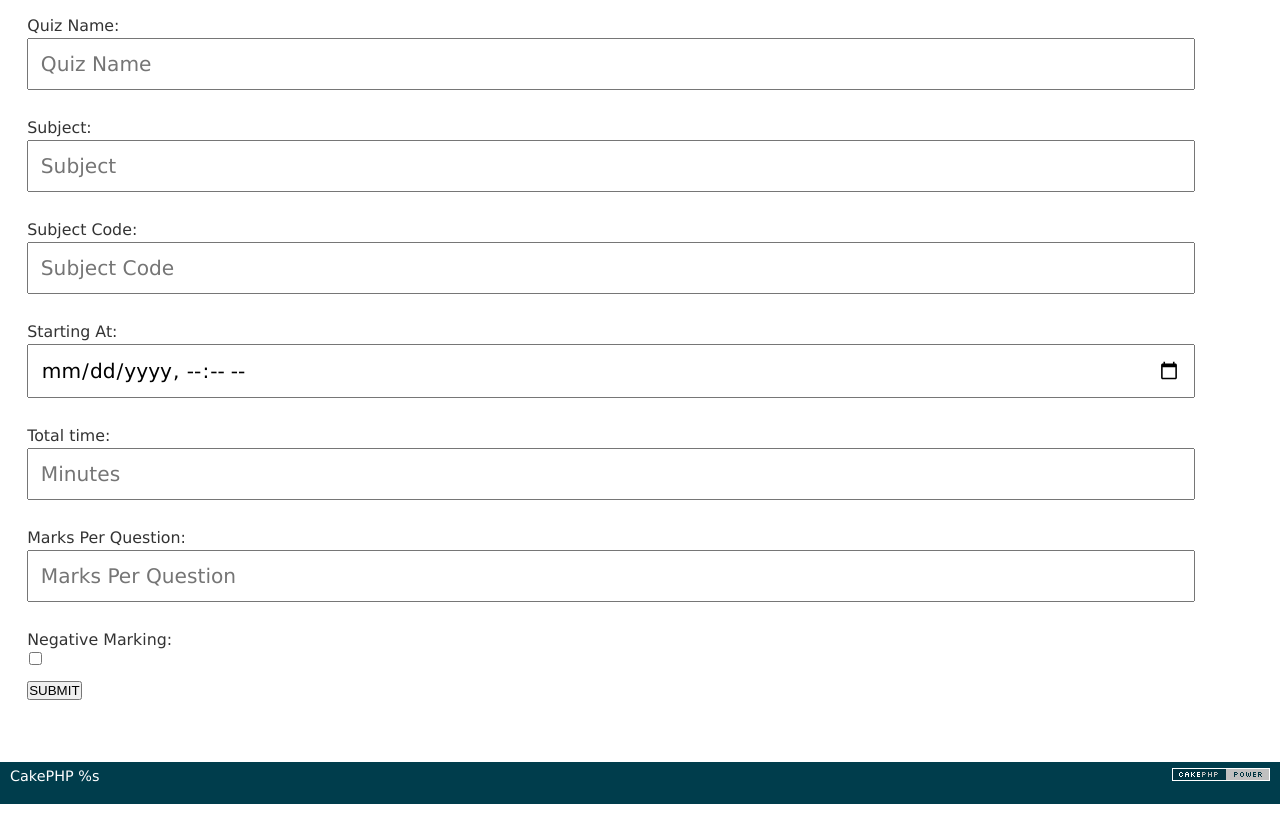
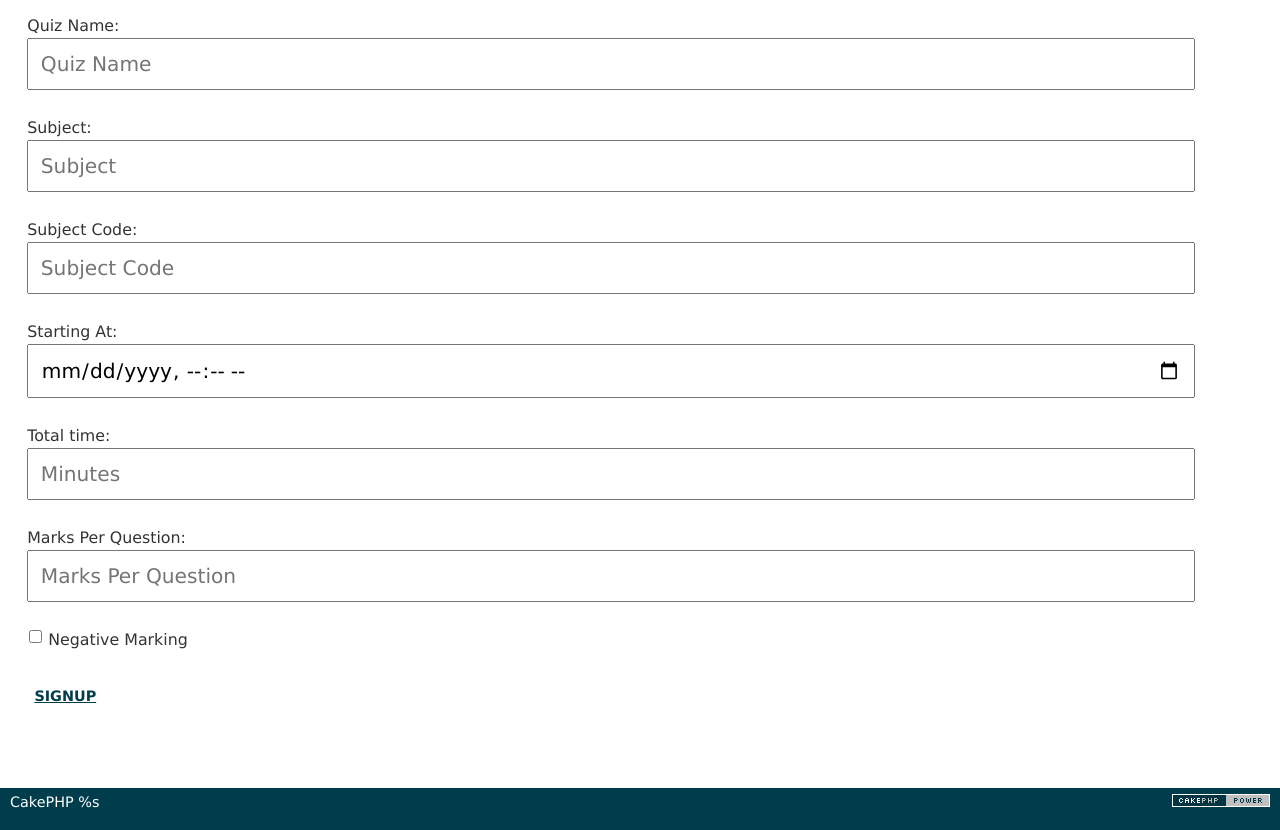
Before and after one commit to ShafiqIslam/quizForKUET, a CakePHP app: the page made by app/View/Exams/new_exam.ctp in a window 1280 px wide. Shown: the part 48-878 px from the top of the page. Before the commit the page ends 852 px from the top, so only its background shows below. Run offline with PHP 8.4 and a stand-in for CakePHP, Linux system fonts and the light colour scheme; the template is opened without the code that fills it, so the values that code supplies are empty; some libraries are stand-ins or nearby versions.

Commit message:
new exam page updated

```diff
--- a/app/View/Exams/new_exam.ctp
+++ b/app/View/Exams/new_exam.ctp
@@ -1,5 +1,8 @@
+<div class="new_exam_bg">
+    <div class="container">
+        <div class="row">
             <div id="quiz_create_tab">
-    <form method="post" action="<?php echo $this->webroot;?>exams/new_exam" role="form" id="create_quiz_form">
+                <form class="form-horizontal col-sm-4 col-sm-offset-4" method="post" action="<?php echo $this->webroot;?>exams/new_exam" role="form" id="create_quiz_form">
                     <div class="form-group">
                         <label class="control-label" for="name">Quiz Name:</label>
                         <input type="text" name="data[Exam][name]" class="form-control" id="q_name" placeholder="Quiz Name">
@@ -24,12 +27,17 @@
                         <label class="control-label" for="name">Marks Per Question:</label>
                         <input type="number" name="data[Exam][marks_per_ques]" class="form-control" id="marks_per_ques" placeholder="Marks Per Question">
                     </div>
-        <div class="form-group">
-            <label class="control-label" for="name">Negative Marking:</label>
-            <input type="checkbox" name="data[Exam][neagte]" class="form-control" id="time" placeholder="Marks Per Question">
+                    <div class="form-group custom_checkbox">
+                        <input type="checkbox" name="data[Exam][neagte]" id="cb2" class="pull-left checkbox-custom"><label for="cb2" class="checkbox-custom-label">Negative Marking</label>
                     </div>
                     <div class="form-group">
-            <button type="submit" class="btn btn_user  btn_signup pull-right">SUBMIT</button>
+                       <!-- <button type="submit" class="btn btn_user  btn_signup pull-right">SUBMIT</button>-->
+                        <div class="user_section">
+                                <a href="#" data-hover="SUBMIT"><span>SIGNUP</span></a>
+                        </div>
                     </div>
                 </form>
             </div>
+        </div>
+    </div>
+</div>
```
Also changed, not shown: app/webroot/css/stylish-portfolio.css (+42 -10 lines). Lines whose indentation alone changed are shown as unchanged.
